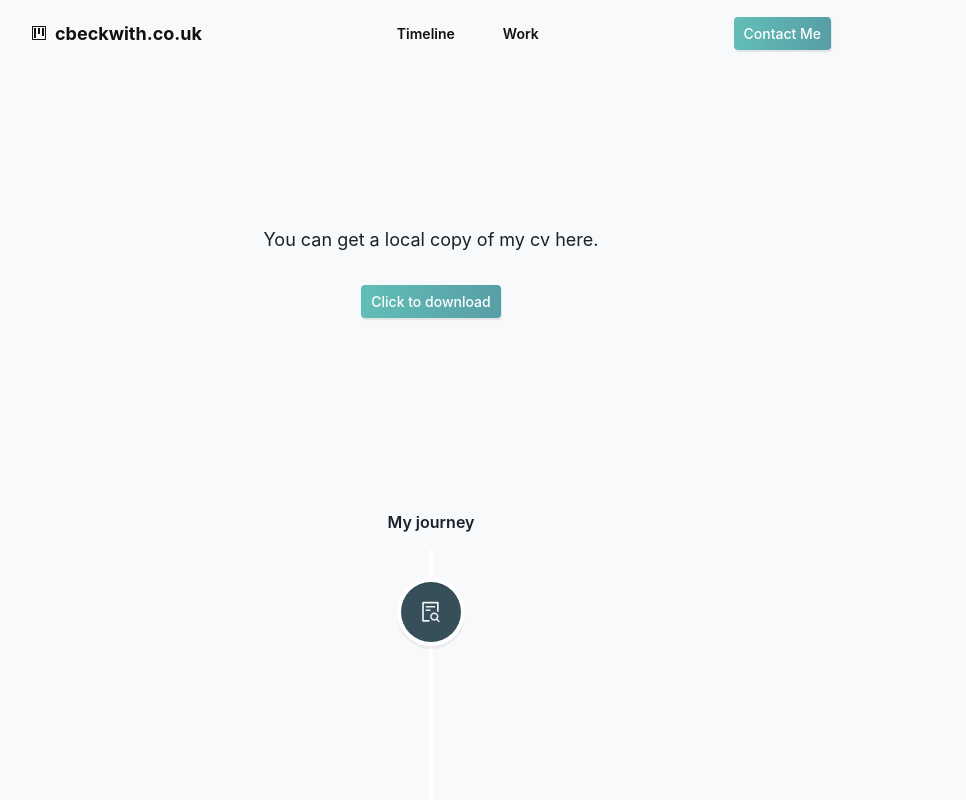
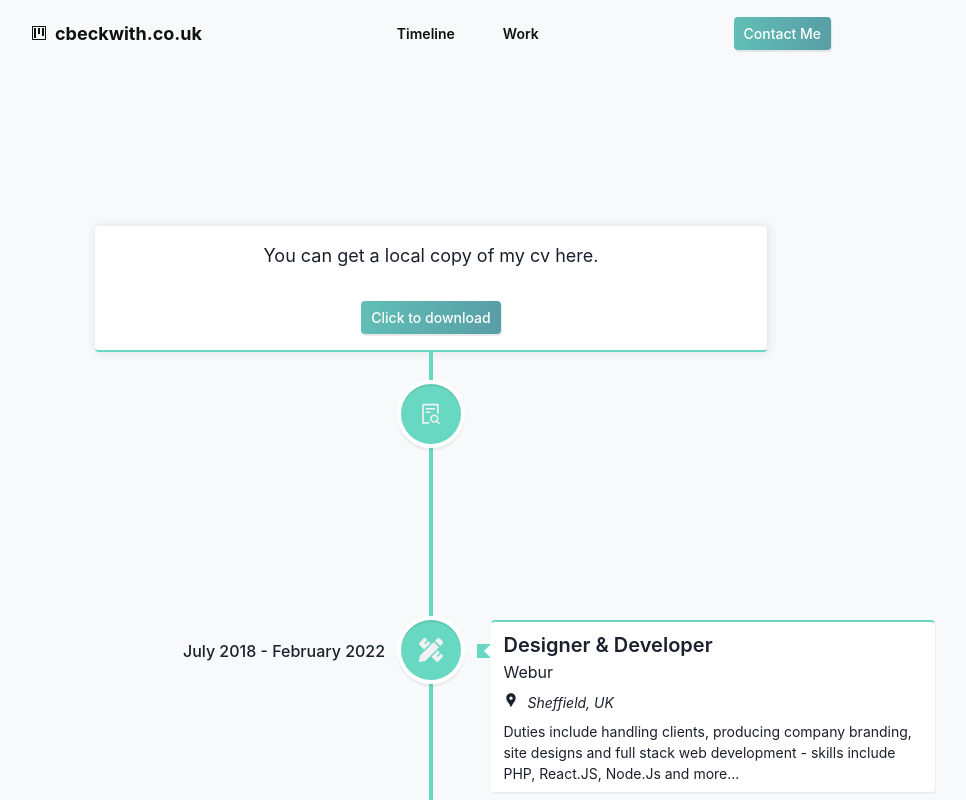
Before and after one commit to 123callumb/callum-beckwith-portfolio, a Next.js app: page /cv-summary in a window 1280 px wide. Shown: the top 800 px of the page, without its empty margins (209-1175 px from the left). Built offline with nearby package versions, Linux system fonts and the light colour scheme.

Commit message:
a bit niver timeline

```diff
--- a/components/CVSummary/JobTimelineElement.tsx
+++ b/components/CVSummary/JobTimelineElement.tsx
@@ -2,27 +2,26 @@ import React from "react";
 import { Job } from "../../lib/props/Job";
 import { VerticalTimelineElement } from "react-vertical-timeline-component";
 import ColourPaletteEnum from "../../lib/enums/ColourPaletteEnum";
-import { Box, VStack, Text, Icon, Center } from "@chakra-ui/react";
+import { Box, VStack, Text, Icon, Center, Flex } from "@chakra-ui/react";
 import { MdLocationPin } from "react-icons/md";
 
-export default class JobTimelineElement extends React.Component<Job> {
-    render() {
-        return <VerticalTimelineElement
-            contentStyle={{ boxShadow: 'unset', backgroundColor: ColourPaletteEnum.White }}
-            icon={<Icon as={this.props.IconContext} />}
-            iconStyle={{ background: ColourPaletteEnum.Blue, color: ColourPaletteEnum.White }}
-            date={this.props.StartDate.toLocaleString('default', { month: 'long', year: 'numeric' }) + " - " +this.props.EndDate?.toLocaleString('default', { month: 'long', year: 'numeric' }) ?? 'Present'}>
-            <VStack spacing={2} alignItems="start">
-                <Box fontSize="xl" fontWeight="500">{this.props.Title}</Box>
-                <Box fontSize="md" fontWeight="500">{this.props.CompanyName}</Box>
-                <Center>
-                    <Icon as={MdLocationPin} />
-                    <Box marginLeft="2" fontSize="sm" fontStyle="italic">
-                        {this.props.Location}
-                    </Box>
-                </Center>
-                {this.props.Description && <Box fontSize="sm">{this.props.Description}</Box>}
-            </VStack>
-        </VerticalTimelineElement>
-    }
+export default function JobTimelineElement(props: Job) {
+    return <VerticalTimelineElement
+        icon={<Icon as={props.IconContext} />}
+        iconStyle={{ background: ColourPaletteEnum.Cyan, color: ColourPaletteEnum.White }}
+        contentStyle={{ padding: '0', boxShadow: 'unset' }}
+        contentArrowStyle={{ backgroundColor: ColourPaletteEnum.Cyan }}
+        date={props.StartDate.toLocaleString('default', { month: 'long', year: 'numeric' }) + " - " + props.EndDate?.toLocaleString('default', { month: 'long', year: 'numeric' }) ?? 'Present'}>
+        <Flex borderRadius={"4"} boxShadow="1px 2px 0px rgba(40, 40, 40, 0.05)" flexDir={"column"} bgColor={"white"} borderTop={`2px solid ${ColourPaletteEnum.Cyan}`} p="2" pl="3">
+            <Box fontSize="xl" fontWeight="600">{props.Title}</Box>
+            <Box fontSize="md" fontWeight="400">{props.CompanyName}</Box>
+            <Flex my={"2"}>
+                <Icon as={MdLocationPin} />
+                <Box marginLeft="2" fontSize="sm" fontStyle="italic">
+                    {props.Location}
+                </Box>
+            </Flex>
+            {props.Description && <Box fontSize="sm">{props.Description}</Box>}
+        </Flex>
+    </VerticalTimelineElement>;
 }
--- a/pages/cv-summary/index.tsx
+++ b/pages/cv-summary/index.tsx
@@ -12,8 +12,8 @@ import { FaFileDownload } from "react-icons/fa";
 
 export default function CVSummary() {
     return <Layout>
-        <Box textAlign="center" py="40">
-            <Container maxW="2xl">
+        <Box textAlign="center" pt="40">
+            <Container maxW="2xl" bgColor={"white"} borderBottom={`2px solid ${ColourPaletteEnum.Cyan}`} p="4" borderRadius={"4"} boxShadow="1px 0px 10px 1px rgba(40, 40, 40, 0.1)" >
                 <Text mb="8" fontSize="lg">
                     You can get a local copy of my cv here.
                 </Text>
@@ -22,17 +22,14 @@ export default function CVSummary() {
                 </Flex>
             </Container>
         </Box>
-        <Container maxW="6xl" py="8" pb="12">
-            <Box textAlign={{ lg: 'center', md: 'left' }} mb="4" fontWeight="600" fontSize="md">
-                <Text>My journey</Text>
-            </Box>
-            <VerticalTimeline>
+        <Container maxW="6xl" pb="8">
+            <VerticalTimeline lineColor={ColourPaletteEnum.Cyan} >
                 {CompanyManager.SoftwareJobs.filter(f => f.ShowInTimeline).map((m, i) => <JobTimelineElement key={i} {...m} />)}
             </VerticalTimeline>
             <Text my="6" fontWeight="600" fontSize="md" textAlign={{ lg: 'center', md: 'left' }}>
                 Non tech related
             </Text>
-            <VerticalTimeline>
+            <VerticalTimeline lineColor={ColourPaletteEnum.Cyan}>
                 {CompanyManager.NonSoftwareJobs.filter(f => f.ShowInTimeline).map((m, i) => <JobTimelineElement key={i} {...m} />)}
             </VerticalTimeline>
         </Container>
```
